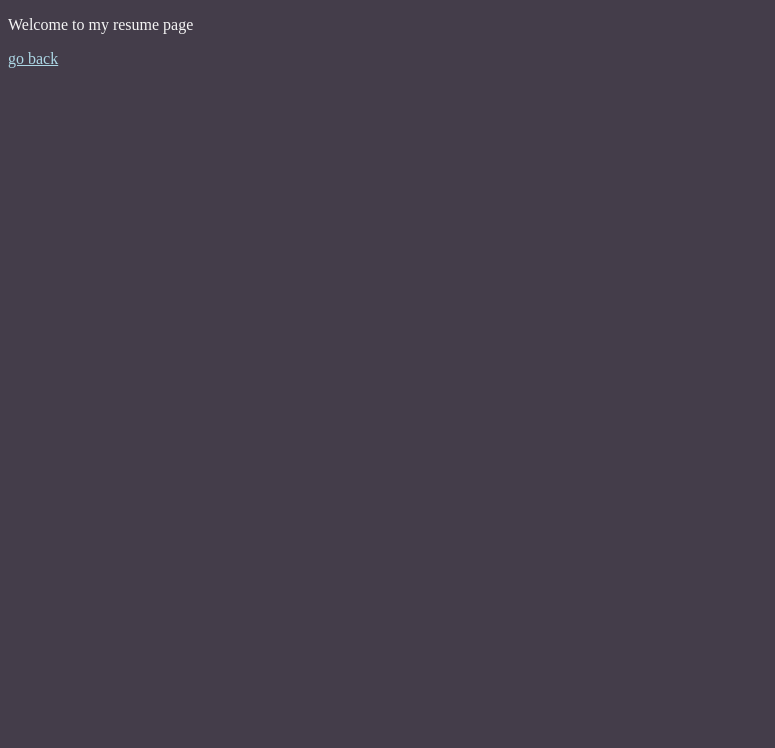
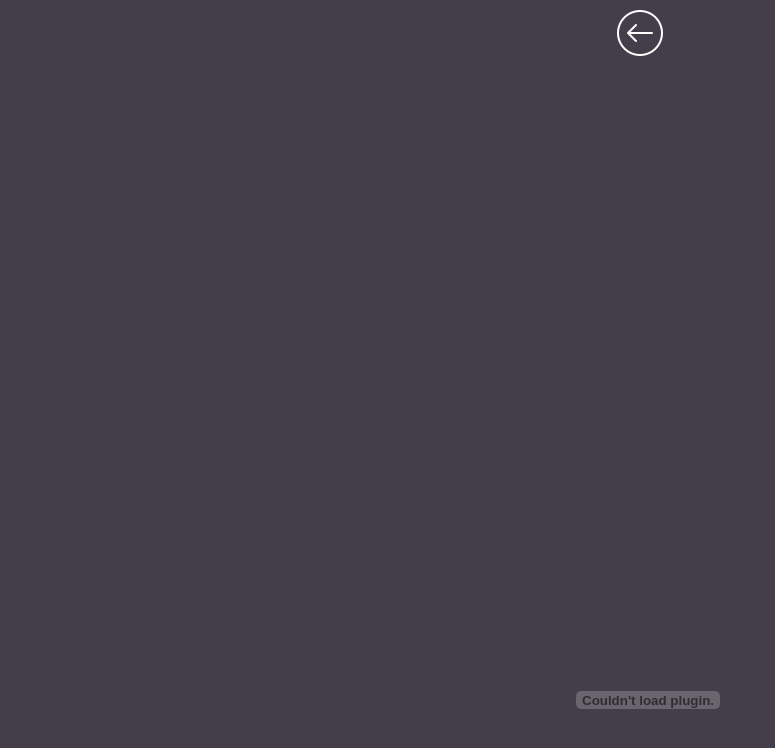
Before and after one commit to dmihovch/dmihovch.github.io, a SvelteKit app: page /resume in a window 1280 px wide. Shown: the top 748 px of the page, without its empty margins (0-775 px from the left). Built offline with nearby package versions, Linux system fonts and the light colour scheme.

Commit message:
resume page done

```diff
--- a/src/app.html
+++ b/src/app.html
@@ -5,6 +5,9 @@
 		<link rel="icon" href="%sveltekit.assets%/favicon.png" />
 		<meta name="viewport" content="width=device-width, initial-scale=1" />
 		%sveltekit.head%
+		<link rel="preconnect" href="https://fonts.googleapis.com">
+<link rel="preconnect" href="https://fonts.gstatic.com" crossorigin>
+<link href="https://fonts.googleapis.com/css2?family=Fira+Code:wght@300..700&family=Fira+Mono:wght@400;500;700&display=swap" rel="stylesheet">
 	</head>
 	<body data-sveltekit-preload-data="hover">
 		<div style="display: contents">%sveltekit.body%</div>
--- /dev/null
+++ b/src/goback.svelte
@@ -0,0 +1,12 @@
+<a class="go-back" href="/"><img class="go-back-icon" src="/icons8-back-button-50.png" alt="back button"></a>
+
+<style>
+    .go-back-icon {
+        filter: invert(1) brightness(2);
+		transition: transform 0.3s ease, filter 0.3s ease-in-out;
+    }
+    .go-back-icon:hover {
+        transform: scale(1.1);
+		filter: invert(1) brightness(2) drop-shadow(0px 0px 10px whitesmoke);
+    }
+</style>
--- a/src/routes/+page.svelte
+++ b/src/routes/+page.svelte
@@ -80,7 +80,7 @@
 		display: flex;
 		flex-direction: column;
 		position:absolute;
-		top:50%;
+		top:40%;
 		left: 10%;
 		gap: 50px;
 	}
@@ -88,13 +88,14 @@
 		display:flex;
 		flex-direction: column;
 		position: absolute;
-		top:50%;
+		top:40%;
 		left:85%;
 		gap: 50px;
 	}
 	#credits {
 		position: absolute;
 		top:95%;
+		right: 1%;
 	}
 	.icons {
 		filter: invert(1) brightness(2);
@@ -102,6 +103,7 @@
 	}
 	.icons:hover {
 		transform: scale(1.1);
+		filter: invert(1) brightness(2) drop-shadow(0px 0px 10px whitesmoke);
 	}
 
 </style>
--- a/src/routes/resume/+page.svelte
+++ b/src/routes/resume/+page.svelte
@@ -1,2 +1,31 @@
-<p>Welcome to my resume page</p>
-<a href="/">go back</a>
+
+<script>
+    import Goback from "../../goback.svelte";
+</script>
+<div id="back">
+    <Goback/>
+</div>
+
+<body>
+    <embed id="resume" title=""src="/Dan-Mihovch-resume-dec24.pdf">
+</body>
+
+
+
+<style>
+    #resume {
+        position: absolute;
+        top:7.5%;
+        width:100%;
+        height: 100dvi;
+        overflow: scroll;
+    }
+    body{
+        overflow:scroll;
+    }
+    #back{
+        position: absolute;
+        left:50%;
+        transform: translateX(-50%);
+    }
+</style>
--- a/src/styles/global.css
+++ b/src/styles/global.css
@@ -2,6 +2,7 @@ body{
     background-color: rgb(68, 61, 74);
     color: whitesmoke;
     overflow: hidden;
+    font-family: 'Fira Code', serif;
 }
 a{
     color: lightblue;
```
Also changed, not shown: static/icons8-back-button-50.png (added), 1 other file (tests, documents, lock files or other folders).
